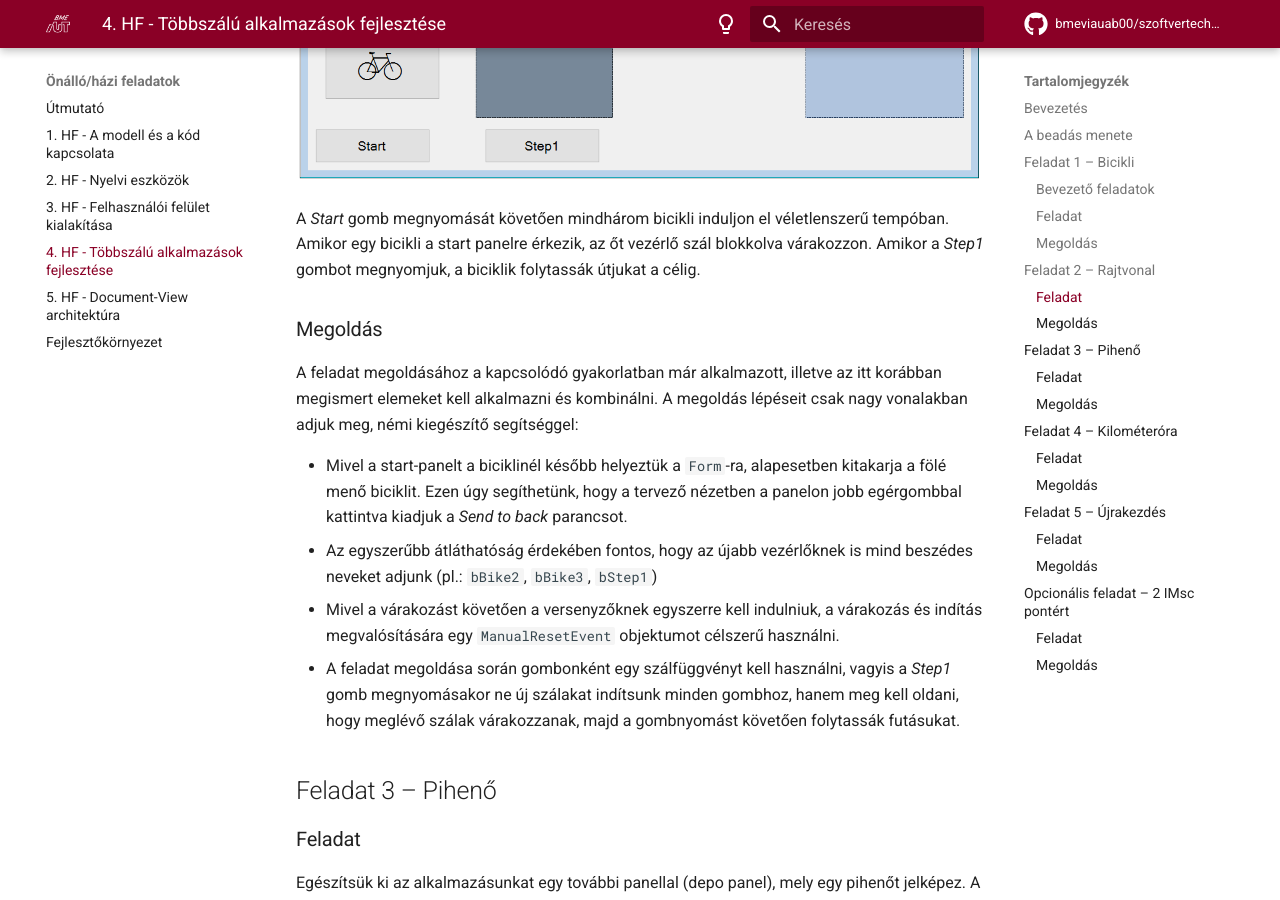
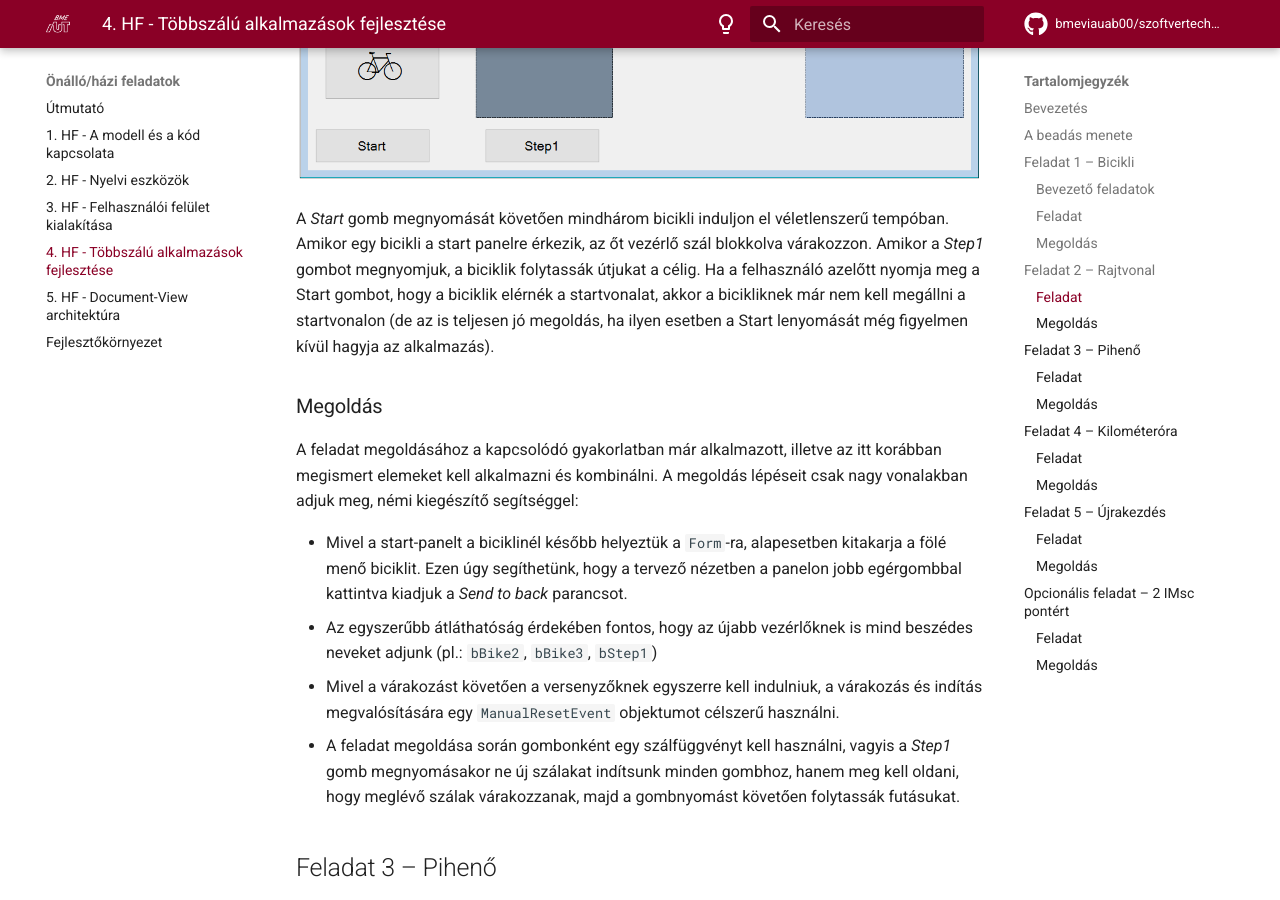
Before and after one commit to bmeviauab00/szoftvertechnikak, an MkDocs documentation site: the page built from docs/hazi/4-tobbszalu-alkalmazasok-fejlesztese/index.md, in a window 1280 px wide and 900 px high, scrolled down 4593 px. Built offline with MkDocs 1.6.1 and Material for MkDocs 9.7.7, drawn with Linux system fonts in a browser that asks for light colours; emoji names are drawn with the system emoji font; comment, search, counter and statistics services are not loaded.

Commit message:
HF4 - leírás pontosítása (startvonal előtti Start kattintás).

```diff
--- a/docs/hazi/4-tobbszalu-alkalmazasok-fejlesztese/index.md
+++ b/docs/hazi/4-tobbszalu-alkalmazasok-fejlesztese/index.md
@@ -133,6 +133,7 @@ Valósítsuk meg a rajtvonalat. Egészítsük ki az alkalmazásunkat két továb
 ![Rajtvonal](images/rajtvonal.png)
 
 A *Start* gomb megnyomását követően mindhárom bicikli induljon el véletlenszerű tempóban. Amikor egy bicikli a start panelre érkezik, az őt vezérlő szál blokkolva várakozzon. Amikor a *Step1* gombot megnyomjuk, a biciklik folytassák útjukat a célig.
+Ha a felhasználó azelőtt nyomja meg a Start gombot, hogy a biciklik elérnék a startvonalat, akkor a bicikliknek már nem kell megállni a startvonalon (de az is teljesen jó megoldás, ha ilyen esetben a Start lenyomását még figyelmen kívül hagyja az alkalmazás).
 
 ### Megoldás
 
```
